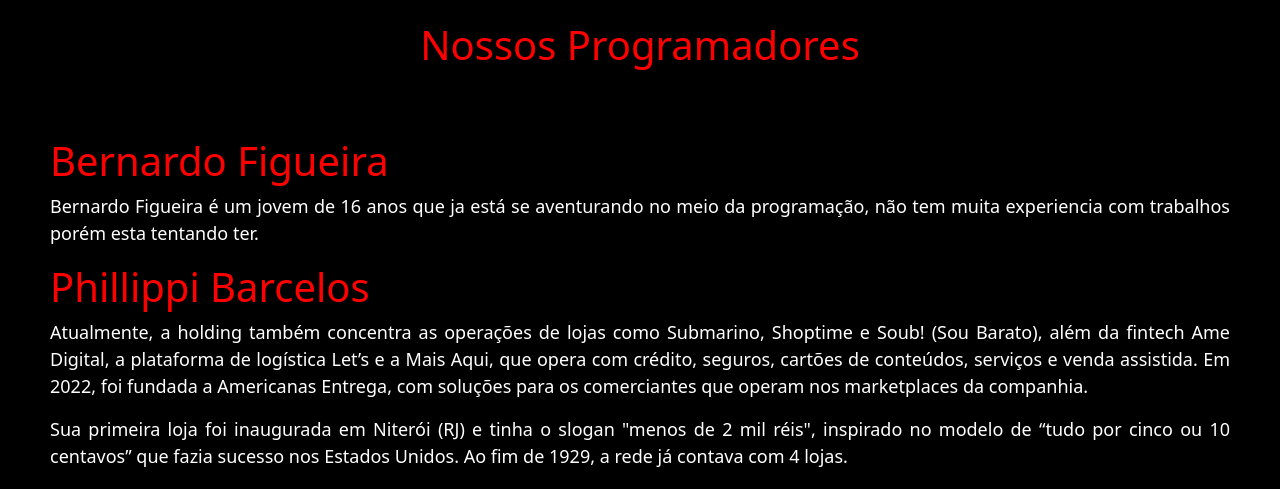
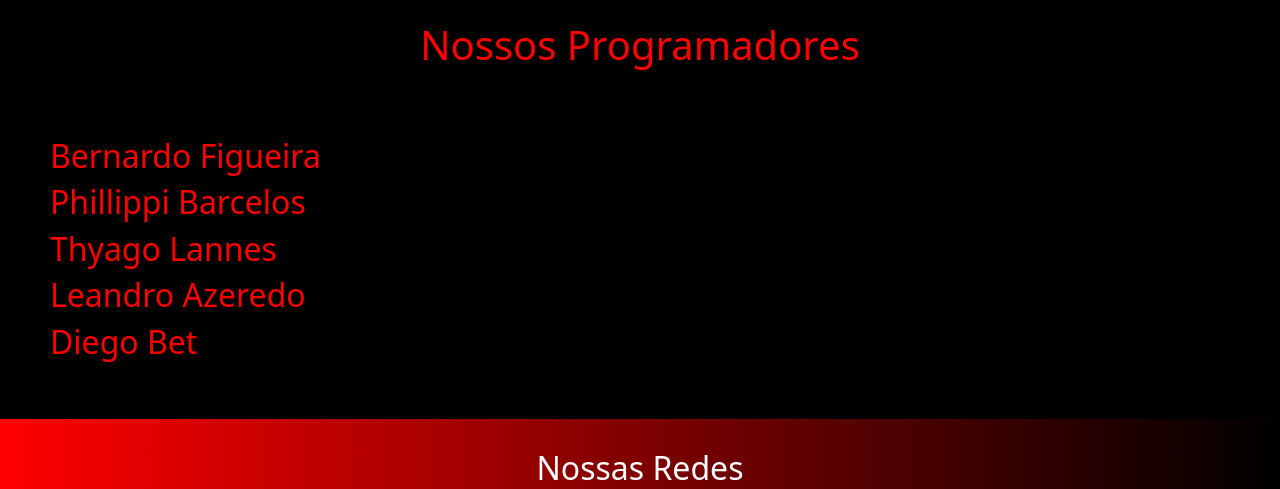
Before and after one commit to Bernardofigueira/site-grupo-html, a plain HTML site: page sobre.html in a window 1280 px wide. Shown: the part 1074-1563 px from the top of the page. Drawn offline with nearby package versions, Linux system fonts and the light colour scheme.

Commit message:
Add files via upload

```diff
--- a/script.js
+++ b/script.js
@@ -1,5 +1,7 @@
+
 const formulario = document.querySelector('form')
 formulario.addEventListener('submit',function(event) {
+   /* Se clicar mais de uma vez ele espera e não executa varios alertas */
     event.preventDefault()
     let nome = formulario.nome.value;
     let email = formulario.email.value;
--- a/sobre.html
+++ b/sobre.html
@@ -44,18 +44,14 @@
             </section>
 
             <h1 class="programadores">Nossos Programadores</h1>
-            <h1>Bernardo Figueira</h1>
-            <p>
-                Bernardo Figueira é um jovem de 16 anos que ja está se aventurando no meio da programação, não tem muita experiencia com trabalhos porém esta tentando ter.
-            </p>
-            <h1>Phillippi Barcelos</h1>
-            <p>
-                Atualmente, a holding também concentra as operações de lojas como Submarino, Shoptime e Soub! (Sou Barato), além da fintech Ame Digital, a plataforma de logística Let’s e a Mais Aqui, que opera com crédito, seguros, cartões de conteúdos, serviços e venda assistida. Em 2022, foi fundada a Americanas Entrega, com soluções para os comerciantes que operam nos marketplaces da companhia.
-            </p>
-            <p>
-                Sua primeira loja foi inaugurada em Niterói (RJ) e tinha o slogan "menos de 2 mil réis", inspirado no modelo de “tudo por cinco ou 10 centavos” que fazia sucesso nos Estados Unidos. Ao fim de 1929, a rede já contava com 4 lojas.
-            </p>
+            <div class="programadore">
+                <h2>Bernardo Figueira</h2>
 
+                <h2>Phillippi Barcelos</h2>
+                <h2>Thyago Lannes</h2>
+                <h2>Leandro Azeredo</h2>
+                <h2>Diego Bet</h2>
+            </div>
         </section>
 
     </main>
--- a/styles.css
+++ b/styles.css
@@ -2,6 +2,7 @@
    margin: 0;
    padding: 0;
    border: 0;
+
 
 }
 body{
@@ -34,6 +35,10 @@ header nav ul li a{
     margin: 40px;
     font-size: 30px;
     font-family:Cambria, Cochin, Georgia, Times, 'Times New Roman', serif;
+}
+main{
+    min-height: 80vh;
+    height: max-content;
 }
 .boas-vindas{
     display: flex;
@@ -85,6 +90,9 @@ footer {
     display: flex;
     justify-content: center;
     align-items: center;
+}
+.programadore h2{
+    color: red;
 }
 .paragrafo {
     padding: 50px;
@@ -193,9 +201,9 @@ position: relative !important;
     padding: 15px;
     border-radius: 15px;
 }
-.rodape-contato{
-    text-align: center;
-}
+    .rodape-contato{
+        text-align: center;
+    }
 @media (max-width: 768px) {
     header {
         flex-direction: column;
```
Also changed, not shown: contato.html (+2 -1 lines), index.html (+2 -0 lines).
